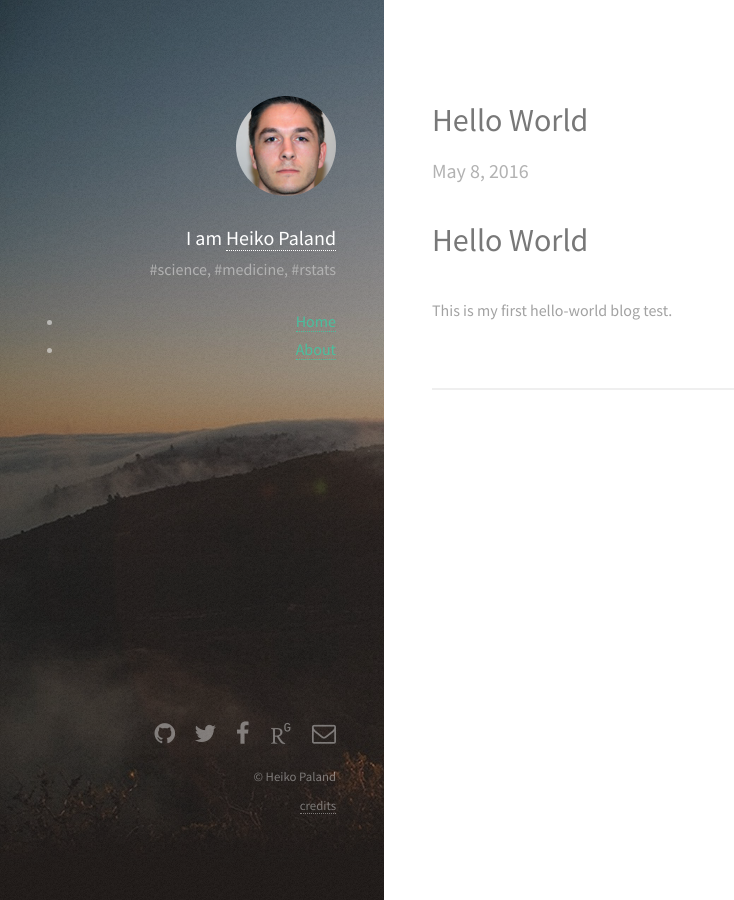
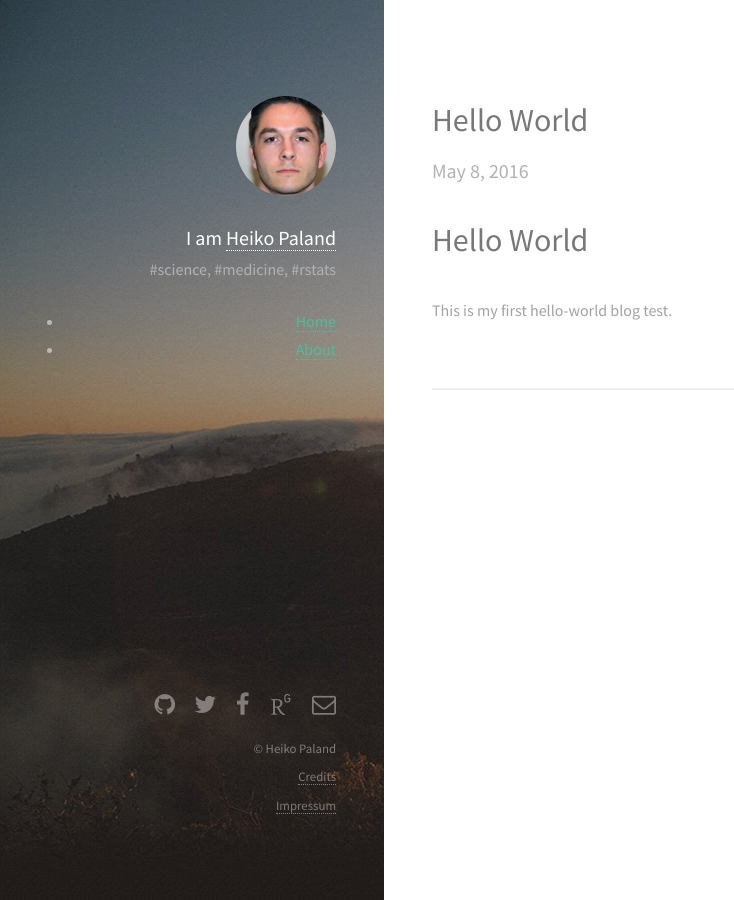
Before and after one commit to old-jekyll-templates/Strata-Jekyll-Theme, a Jekyll site: the page built from index.html, in a window 1280 px wide. Shown: the whole page, without its empty margins (0-734 px from the left). Built offline with Jekyll 4.4.1, drawn with Linux system fonts in a browser that asks for light colours; some web fonts are replaced.

Commit message:
Update default.html

```diff
--- a/_layouts/default.html
+++ b/_layouts/default.html
@@ -138,7 +138,8 @@
             </ul>
             <ul class="copyright">
                 <li>&copy; Heiko Paland</li>
-                <li><a href="/credits.html">credits</a></li>
+                <li><a href="/credits.html">Credits</a></li>
+                <li><a href="/impressum.html">Impressum</a></li>
             </ul>
         </footer>
 
```
